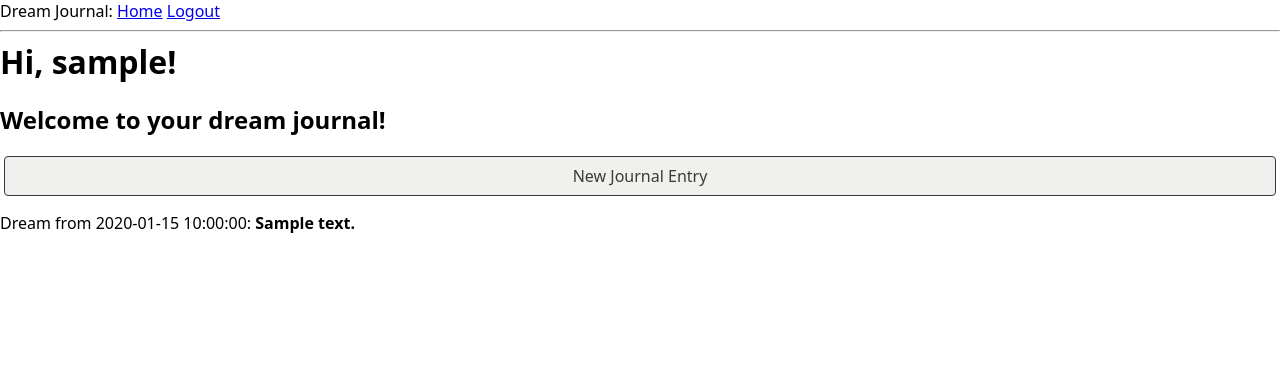
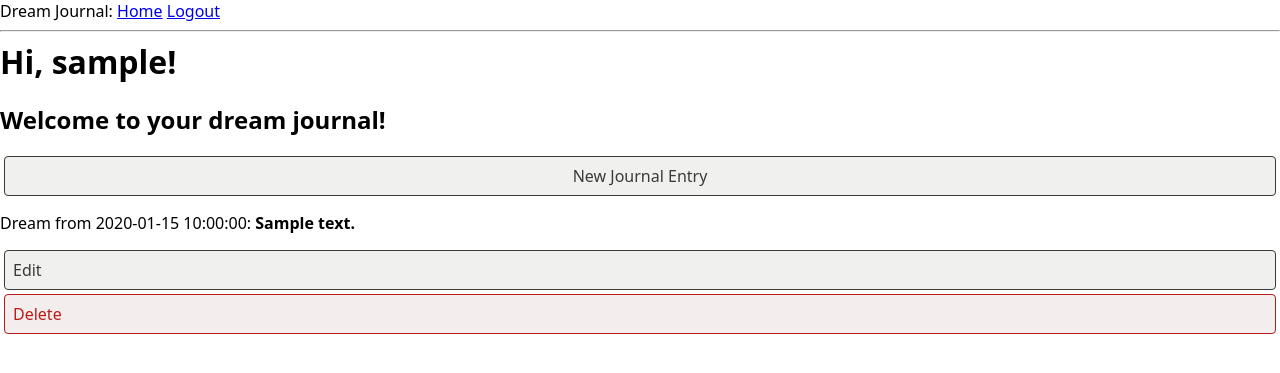
Before and after one commit to caseyjohn47/flask-dream-journal, a Flask app: page / in a window 1280 px wide. Shown: the top 373 px of the page. Run offline with Flask 2, Linux system fonts and the light colour scheme; a user stored in the database is signed in; tables that the repository leaves empty hold one stand-in row (values such as "Sample post").

Commit message:
Allow user to delete posts

```diff
--- a/app/routes.py
+++ b/app/routes.py
@@ -32,6 +32,20 @@ def edit_entry():
     elif request.method == 'GET':
         form.entry.data = ""
     return render_template('edit.html', form=form)
+
+
+@app.route('/delete/<int:id>')
+@login_required
+def delete_entry(id):
+    post_to_delete = Post.query.get_or_404(id)
+    try:
+        db.session.delete(post_to_delete)
+        db.session.commit()
+        flash("Post deleted successfully.")
+        return redirect(url_for('index'))
+    except:
+        flash("There was a problem! Please try again.")
+        return redirect(url_for('index'))
 
 
 @app.route('/login', methods=['GET', 'POST'])
--- a/app/templates/index.html
+++ b/app/templates/index.html
@@ -6,5 +6,7 @@
     <a class="action new-note" href="{{ url_for('edit_entry') }}">New Journal Entry</a>
     {% for post in posts %}
     <div><p>Dream from {{ post.timestamp }}: <b>{{ post.body }}</b></p></div>
+    <a class="action edit-note" href="">Edit</a>
+	<a class="action delete-note" href="{{ url_for('delete_entry', id = post.id) }}">Delete</a>
     {% endfor %}
 {% endblock %}
```
Also changed, not shown: app.db.
